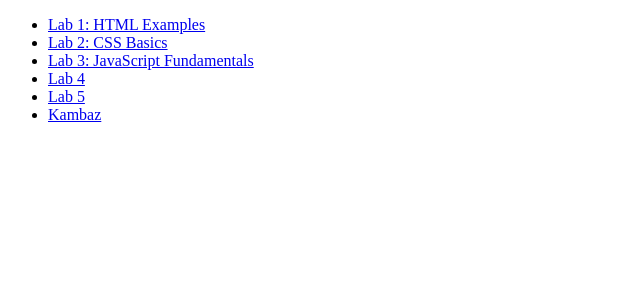
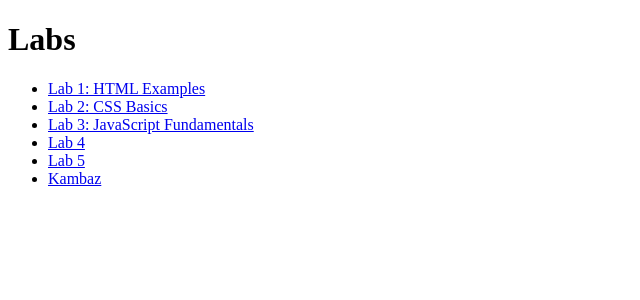
Before and after one commit to kiwanPrac/webdev-client, a Next.js app: page /labs in a window 1280 px wide. Shown: the top 300 px of the page, without its empty margins (0-640 px from the left). Built offline with nearby package versions, Linux system fonts and the light colour scheme.

Commit message:
add full name to labs2

```diff
--- a/app/labs/page.tsx
+++ b/app/labs/page.tsx
@@ -3,6 +3,7 @@
 export default function Labs() {
   return (
     <div id="wd-labs">
+      <h1>Labs</h1>
       <ul>
         <li>
           <Link href="/labs/lab1">Lab 1: HTML Examples</Link>
```
